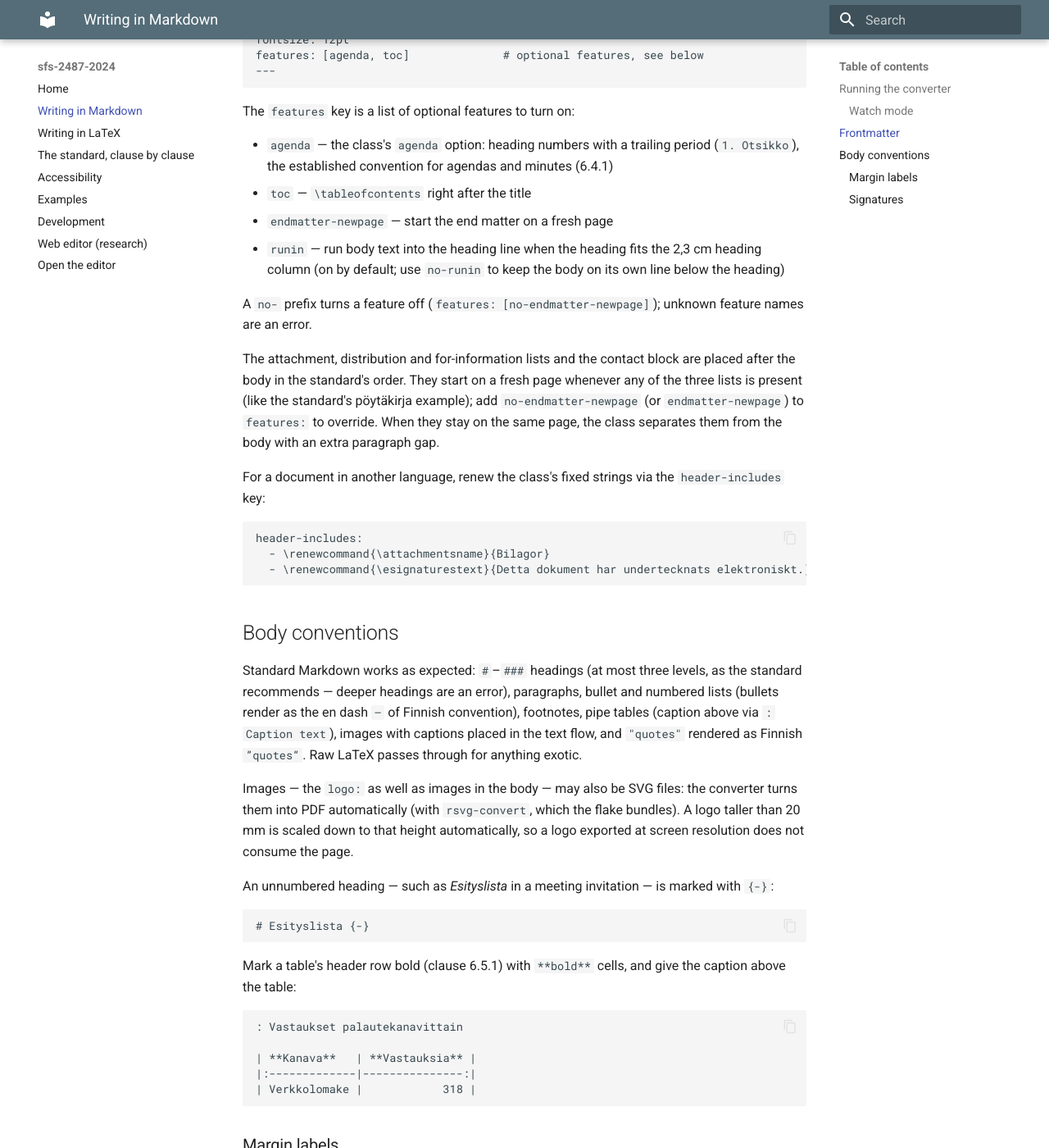
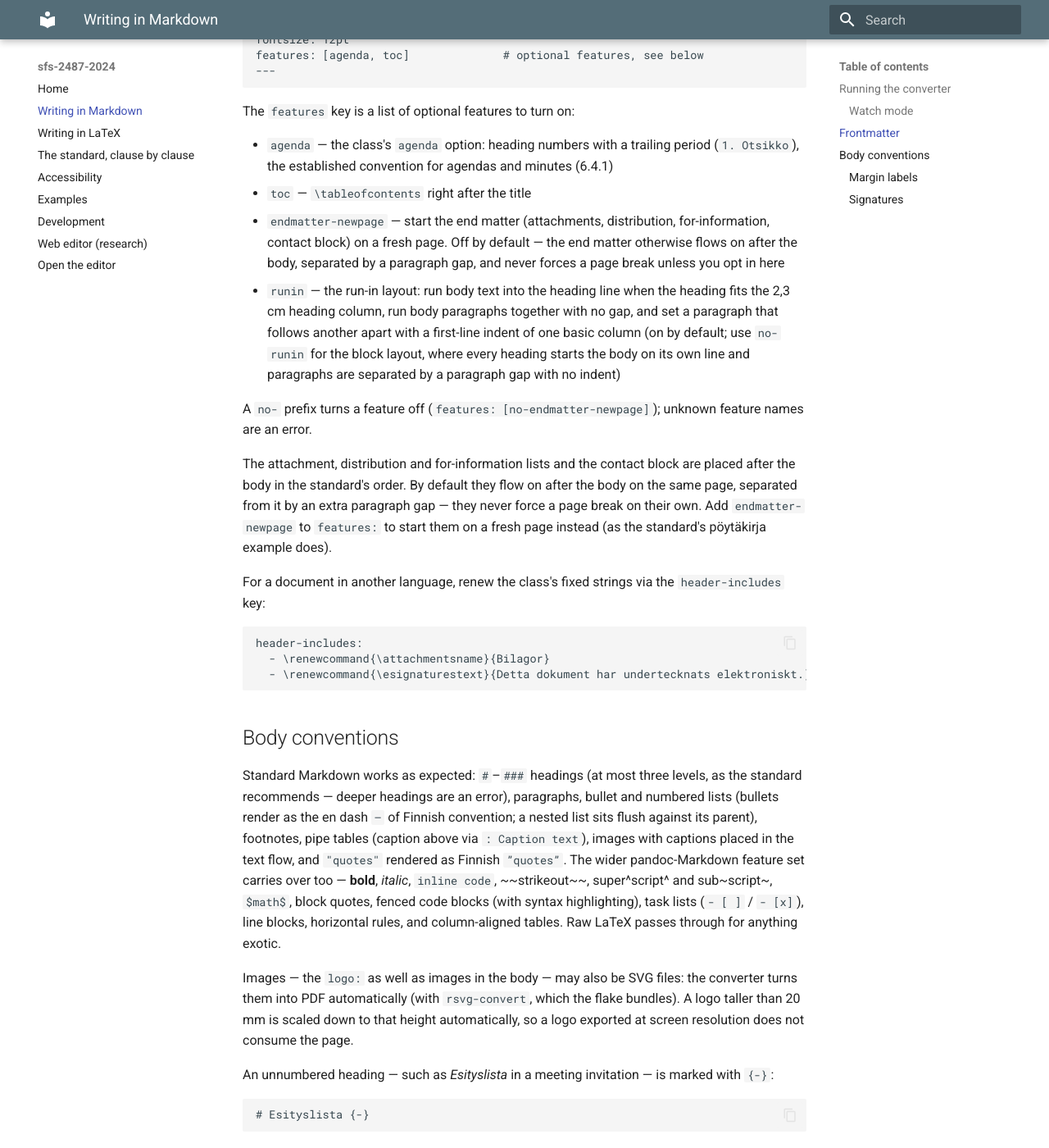
Before and after one commit to datakurre/vakioasiakirja, an MkDocs documentation site: the page built from docs/markdown.md, in a window 1280 px wide and 1400 px high, scrolled down 1688 px. Shown: the whole window at 82% size. Built offline with MkDocs 1.6.1 and Material for MkDocs 9.7.7, drawn with Linux system fonts in a browser that asks for light colours.

Commit message:
Run-in paragraph style, heading/list margins, and wider Markdown support
Layout (both engines):
- Run-in (default) layout now runs body paragraphs together with no gap and
  sets a paragraph that follows another apart with a one-column first-line
  indent; no-runin keeps the block layout (paragraph gap, no indent). The
  paragraph-gap unit is decoupled from \parskip into \sfs@pargap (public
  \sfsparskip) so structural spacing is stable in both layouts.
- The no-gap rule applies only between consecutive body paragraphs: a heading
  (and a wide margin label) keeps a gap above it and, when it does not run in,
  a gap below before the first paragraph; a first-level list keeps a paragraph
  gap from surrounding text (6.5.3) while a nested list sits flush against its
  parent. Heading gaps come from mode-aware \sfs@gap/\sfs@secgap skips.
- Tables and figures sit at the text indent (\noindent), aligned with their
  captions (6.5.x).

Markdown:
- Add amsmath/amssymb and \passthrough to match pandoc's default template,
  enabling task lists and richer math.
- endmatter-newpage no longer defaults on when attachments are present, so the
  end matter never forces a page break unless the document opts in.
- Zero longtable's \LTpre/\LTpost and add booktabs rules to the raportti
  example so the Markdown and LaTeX tables share footprint and pagination.

Docs updated for the run-in/block layouts, \sfsparskip, the wider Markdown
feature set, and the endmatter-newpage default.

```diff
--- a/docs/markdown.md
+++ b/docs/markdown.md
@@ -95,21 +95,26 @@ The `features` key is a list of optional features to turn on:
   trailing period (`1. Otsikko`), the established convention for
   agendas and minutes (6.4.1)
 - `toc` — `\tableofcontents` right after the title
-- `endmatter-newpage` — start the end matter on a fresh page
-- `runin` — run body text into the heading line when the heading fits the
-  2,3 cm heading column (on by default; use `no-runin` to keep the body on
-  its own line below the heading)
+- `endmatter-newpage` — start the end matter (attachments, distribution,
+  for-information, contact block) on a fresh page. Off by default — the end
+  matter otherwise flows on after the body, separated by a paragraph gap,
+  and never forces a page break unless you opt in here
+- `runin` — the run-in layout: run body text into the heading line when the
+  heading fits the 2,3 cm heading column, run body paragraphs together with
+  no gap, and set a paragraph that follows another apart with a first-line
+  indent of one basic column (on by default; use `no-runin` for the block
+  layout, where every heading starts the body on its own line and paragraphs
+  are separated by a paragraph gap with no indent)
 
 A `no-` prefix turns a feature off (`features: [no-endmatter-newpage]`);
 unknown feature names are an error.
 
 The attachment, distribution and for-information lists and the contact
-block are placed after the body in the standard's order. They start on a
-fresh page whenever any of the three lists is present (like the
-standard's pöytäkirja example); add `no-endmatter-newpage` (or
-`endmatter-newpage`) to `features:` to override. When they stay on the
-same page, the class separates them from the body with an extra
-paragraph gap.
+block are placed after the body in the standard's order. By default they
+flow on after the body on the same page, separated from it by an extra
+paragraph gap — they never force a page break on their own. Add
+`endmatter-newpage` to `features:` to start them on a fresh page instead
+(as the standard's pöytäkirja example does).
 
 For a document in another language, renew the class's fixed strings via
 the `header-includes` key:
@@ -125,10 +130,15 @@ header-includes:
 Standard Markdown works as expected: `#`–`###` headings (at most three
 levels, as the standard recommends — deeper headings are an error),
 paragraphs, bullet and numbered lists (bullets render as the en dash `–`
-of Finnish convention), footnotes, pipe tables (caption above via
-`: Caption text`), images with captions placed in the text flow, and
-`"quotes"` rendered as Finnish `”quotes”`. Raw LaTeX passes through for
-anything exotic.
+of Finnish convention; a nested list sits flush against its parent),
+footnotes, pipe tables (caption above via `: Caption text`), images with
+captions placed in the text flow, and `"quotes"` rendered as Finnish
+`”quotes”`. The wider pandoc-Markdown feature set carries over too —
+**bold**, *italic*, `inline code`, ~~strikeout~~, super^script^ and
+sub~script~, `$math$`, block quotes, fenced code blocks (with syntax
+highlighting), task lists (`- [ ]` / `- [x]`), line blocks, horizontal
+rules, and column-aligned tables. Raw LaTeX passes through for anything
+exotic.
 
 Images — the `logo:` as well as images in the body — may also be SVG
 files: the converter turns them into PDF automatically (with
```
Also changed, not shown: docs/latex.md (+13 -8 lines), docs/standard.md (+4 -4 lines), examples/markdown/esimerkki-poytakirja.md (+4 -0 lines), 7 other files.
